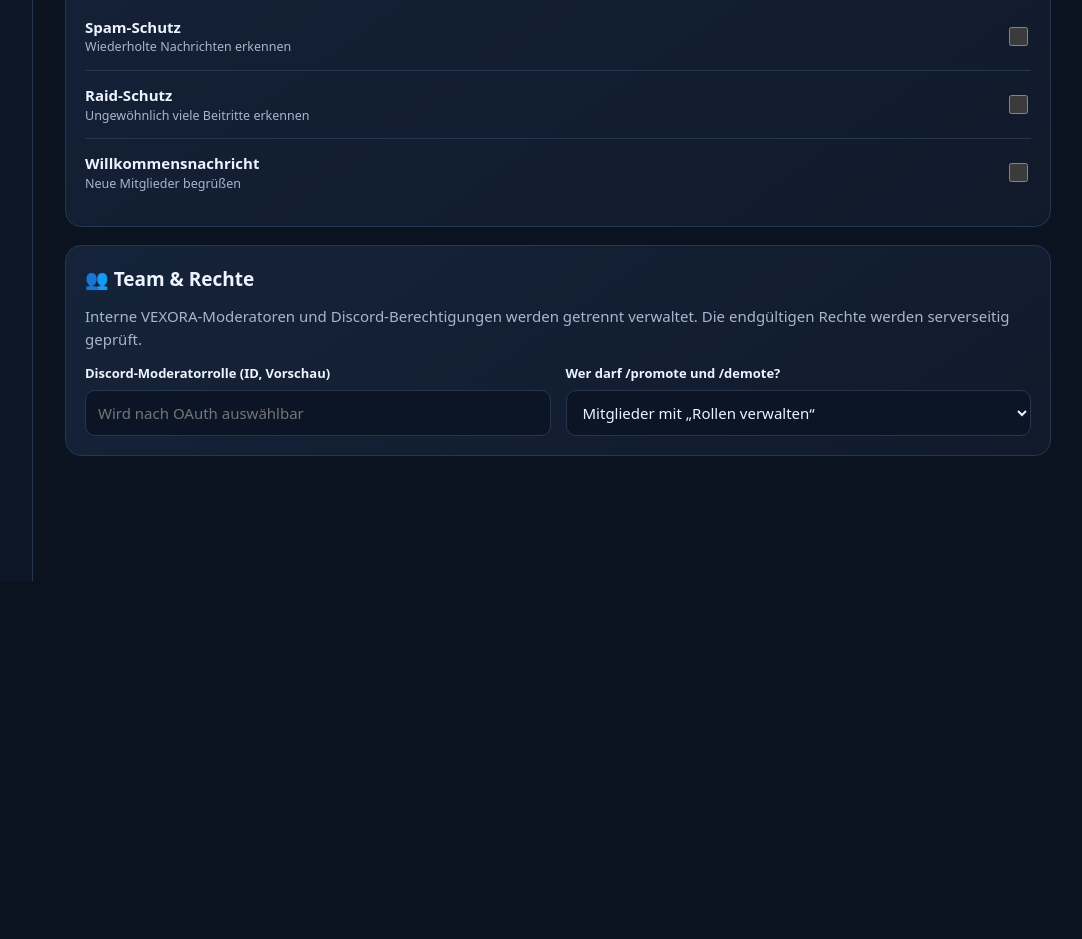
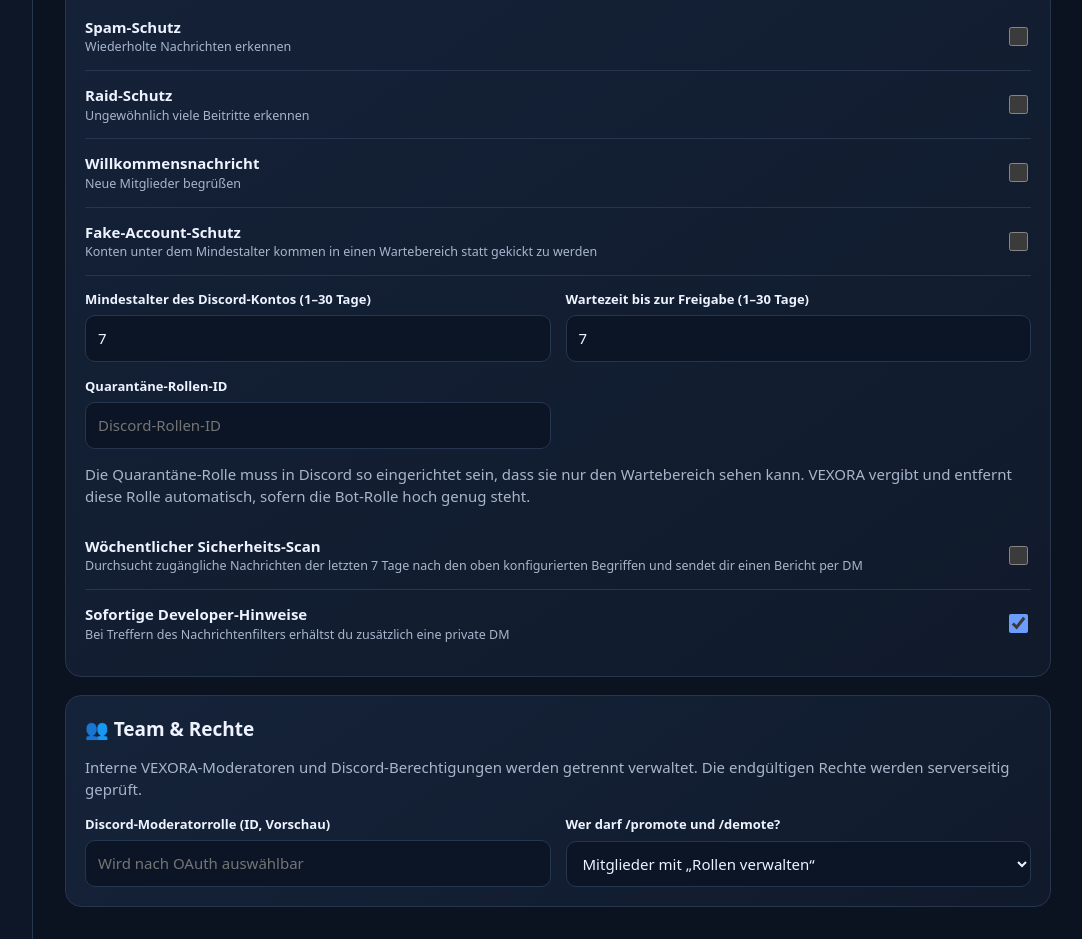
Before and after one commit to dustinkawasaki/Vexora-funk, a website: page dashboard.html in a window 1280 px wide. Shown: the part 1334-2273 px from the top of the page, without its empty margins (197-1279 px from the left). Before the commit the page ends 1915 px from the top, so only its background shows below. Drawn offline with Linux system fonts and the light colour scheme; no server answers.

Commit message:
Add account quarantine and weekly scan dashboard controls

```diff
--- a/dashboard.html
+++ b/dashboard.html
@@ -36,15 +36,24 @@ header{height:64px;border-bottom:1px solid var(--line);display:flex;align-items:
 <div class="switchrow"><div><b>Nachrichtenfilter</b><small>Verdächtige Begriffe zur Teamprüfung melden</small></div><input type="checkbox" id="filterEnabled"></div><div class="field" style="margin:12px 0"><label for="blockedTerms">Zu prüfende Begriffe (mit Komma trennen)</label><input id="blockedTerms" maxlength="1000" placeholder="Begriff 1, Begriff 2, Begriff 3"></div>
 <div class="switchrow"><div><b>Spam-Schutz</b><small>Wiederholte Nachrichten erkennen</small></div><input type="checkbox" id="spamEnabled"></div>
 <div class="switchrow"><div><b>Raid-Schutz</b><small>Ungewöhnlich viele Beitritte erkennen</small></div><input type="checkbox" id="raidEnabled"></div>
-<div class="switchrow"><div><b>Willkommensnachricht</b><small>Neue Mitglieder begrüßen</small></div><input type="checkbox" id="welcomeEnabled"></div></section>
+<div class="switchrow"><div><b>Willkommensnachricht</b><small>Neue Mitglieder begrüßen</small></div><input type="checkbox" id="welcomeEnabled"></div>
+<div class="switchrow"><div><b>Fake-Account-Schutz</b><small>Konten unter dem Mindestalter kommen in einen Wartebereich statt gekickt zu werden</small></div><input type="checkbox" id="accountProtectionEnabled"></div>
+<div class="fieldgrid" style="margin:14px 0">
+<div class="field"><label for="minAccountAgeDays">Mindestalter des Discord-Kontos (1–30 Tage)</label><input id="minAccountAgeDays" type="number" min="1" max="30" value="7"></div>
+<div class="field"><label for="quarantineDays">Wartezeit bis zur Freigabe (1–30 Tage)</label><input id="quarantineDays" type="number" min="1" max="30" value="7"></div>
+<div class="field"><label for="quarantineRoleId">Quarantäne-Rollen-ID</label><input id="quarantineRoleId" inputmode="numeric" placeholder="Discord-Rollen-ID"></div>
+</div>
+<p class="muted">Die Quarantäne-Rolle muss in Discord so eingerichtet sein, dass sie nur den Wartebereich sehen kann. VEXORA vergibt und entfernt diese Rolle automatisch, sofern die Bot-Rolle hoch genug steht.</p>
+<div class="switchrow"><div><b>Wöchentlicher Sicherheits-Scan</b><small>Durchsucht zugängliche Nachrichten der letzten 7 Tage nach den oben konfigurierten Begriffen und sendet dir einen Bericht per DM</small></div><input type="checkbox" id="weeklyScanEnabled"></div>
+<div class="switchrow"><div><b>Sofortige Developer-Hinweise</b><small>Bei Treffern des Nachrichtenfilters erhältst du zusätzlich eine private DM</small></div><input type="checkbox" id="instantAlertsEnabled" checked></div></section>
 <section class="section" id="team"><h2>👥 Team & Rechte</h2><p>Interne VEXORA-Moderatoren und Discord-Berechtigungen werden getrennt verwaltet. Die endgültigen Rechte werden serverseitig geprüft.</p><div class="fieldgrid">
 <div class="field"><label for="moderatorRole">Discord-Moderatorrolle (ID, Vorschau)</label><input id="moderatorRole" placeholder="Wird nach OAuth auswählbar"></div>
 <div class="field"><label for="promotePermission">Wer darf /promote und /demote?</label><select id="promotePermission"><option value="manage_roles">Mitglieder mit „Rollen verwalten“</option><option value="administrator">Nur Administratoren</option></select></div></div></section>
 <div class="savebar"><span class="muted" id="saveStatus">Noch nicht gespeichert</span><div class="actions" style="margin:0"><button class="btn" id="resetBtn">Zurücksetzen</button><button class="btn primary" id="saveBtn">Einstellungen speichern</button></div></div>
 </main></div>
 <script>
-const ids=["serverName","timezone","logChannel","welcomeChannel","goodbyeChannel","funkChannel","logsEnabled","filterEnabled","spamEnabled","raidEnabled","welcomeEnabled","moderatorRole","promotePermission","blockedTerms"];
-const defaults={timezone:"Europe/Berlin",logsEnabled:true,filterEnabled:false,spamEnabled:false,raidEnabled:false,welcomeEnabled:false,promotePermission:"manage_roles",blockedTerms:""};
+const ids=["serverName","timezone","logChannel","welcomeChannel","goodbyeChannel","funkChannel","logsEnabled","filterEnabled","spamEnabled","raidEnabled","welcomeEnabled","accountProtectionEnabled","minAccountAgeDays","quarantineDays","quarantineRoleId","weeklyScanEnabled","instantAlertsEnabled","moderatorRole","promotePermission","blockedTerms"];
+const defaults={timezone:"Europe/Berlin",logsEnabled:true,filterEnabled:false,spamEnabled:false,raidEnabled:false,welcomeEnabled:false,accountProtectionEnabled:false,minAccountAgeDays:7,quarantineDays:7,quarantineRoleId:"",weeklyScanEnabled:false,instantAlertsEnabled:true,promotePermission:"manage_roles",blockedTerms:""};
 const status=document.getElementById("saveStatus");
 const API="https://vexora-discord.dustinleon11.workers.dev";
 const SESSION_KEY="vexora-session";
```
